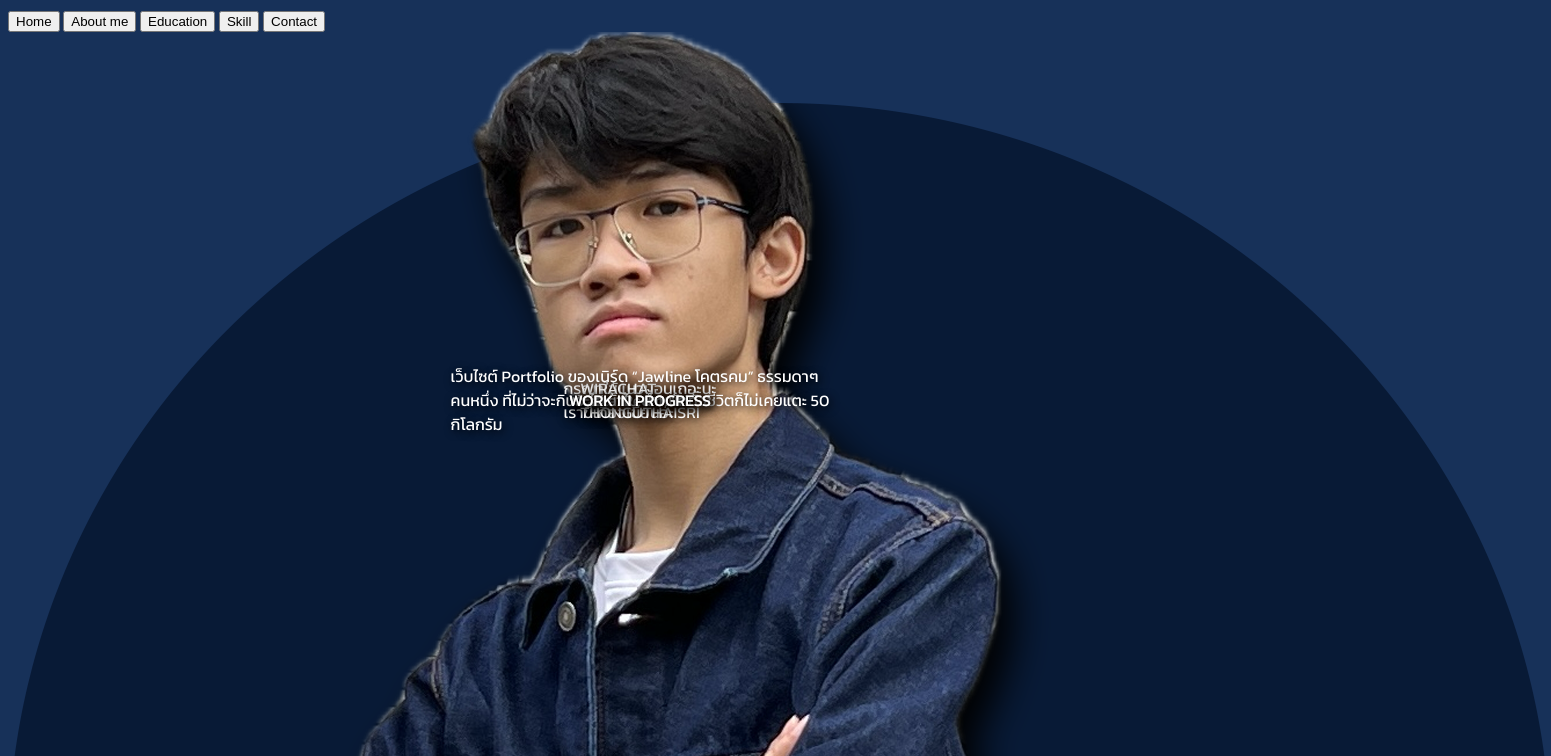
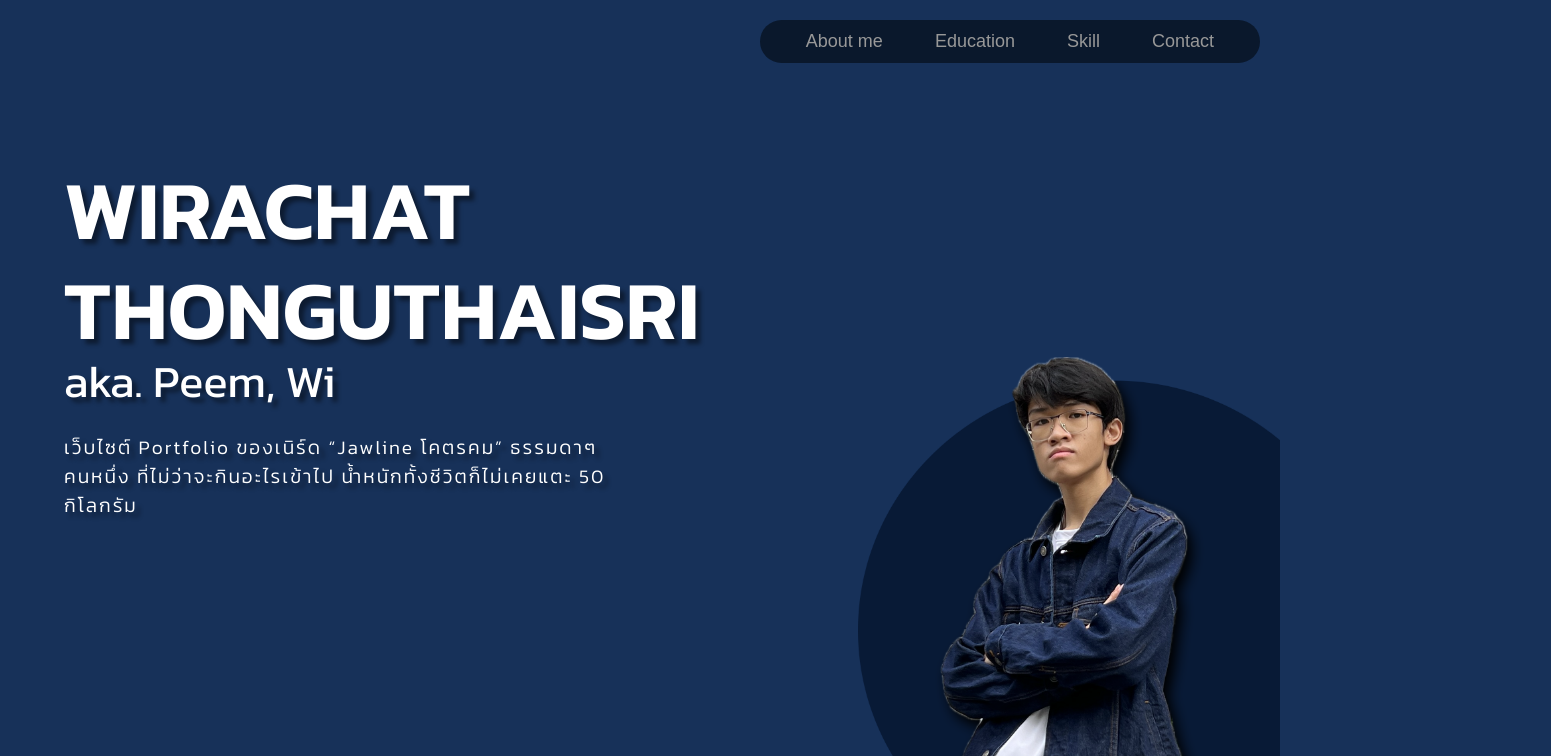
Before and after one commit to WirachatTH/test1, a plain HTML site: page index.html in a window 1280 px wide. Shown: the top 756 px of the page, 1551 px wide, since content can reach past the window. Drawn offline with Linux system fonts and the light colour scheme.

Commit message:
Update style.css

```diff
--- a/style.css
+++ b/style.css
@@ -1,16 +1,151 @@
+html, body {
+    margin: 0;
+    scroll-behavior: smooth;
+    background-attachment: fixed;
+    overflow-x: hidden;
+    overflow-y: auto;
+    font-family: 'Kanit', serif;
+    max-width: 100%;
+}
+::-webkit-scrollbar {
+    display: none;
+    -webkit-appearance: none;
+  }
 body {
     background-color: #173159;
-    font-family: 'Kanit';
     width: 100%;
     height: 100%;
 }
 
-p {
+.overlay {
+    position: fixed;
+    z-index: 100;
+    width: 100%;
+    height: 100%;
+    background-color: #173159;
+    visibility: hidden;
+    color: white;
+    display: flex;
+    justify-content: center;
+    align-items: center;
+    text-align: center;
+}
+
+.overlay.show {
+    visibility: visible;
+}
+
+.menu {
+    position: fixed;
+    top: 20px;
+    right: 20px;
+    display: flex;
+    /* gap: 40px; */
+    padding: 10px 20px;
+    background-color: #0a182c;
+    border-radius: 40px;
+    transition: all 0.3s ease;
+}
+
+.menu button {
+    background: none;
+    border: none;
+    color: rgb(152, 152, 152);
+    font-size: 18px;
+    cursor: pointer;
+    transition: all 0.3s ease;
+    margin-left: 20px;
+    margin-right: 20px;
+    text-wrap: nowrap;
+    max-width: 100px;
+    opacity: 1;
+}
+
+.menu button:hover {
+    color: white;
+}
+
+.menu button:active {
+    color: rgb(152, 152, 152);
+}
+
+.menu button.shrink {
+    max-width: 0;
+    opacity: 0;
+    margin: 0;
+    padding: 0;
+    transition: all 0.3s ease;
+    visibility: hidden;
+}
+
+.show {
+    transition: opacity 0.7s linear;
+    opacity: 1;
+}
+
+.hidden {
+    transition: opacity 0.7s linear;
+    opacity: 0;
+}
+
+.sec {
+    z-index: -1;
+    position: relative;
+    margin: 0;
+    width: 100vw;
+    height: 100vh;
+    color: black;
+}
+
+.sec1 {
+    color: white;
+    text-shadow: 5px 5px 4px hsla(0, 0%, 0%, 0.452);
+}
+
+.intro {
     position: absolute;
-    left: 50%;
-    top: 50%;
-    transform: translate(-50%, -50%);
-    color: white;
-    text-shadow: 2px 2px 8px black;
+    left: 5%;
+    top: 20%;
+    display: flex;
+    flex-direction: column;
+    justify-content: center;
+}
+
+.intro p {
     margin: 0;
+    padding: 0;
 }
+
+.intro p:nth-child(1) {
+    font-size: 6.5vw;
+    font-weight: 600;
+    line-height: 1.2;
+}
+
+.intro p:nth-child(2) {
+    line-height: 1;
+    font-size: 3.5vw;
+}
+
+
+.intro p:nth-child(3) {
+    margin-top: 30px;
+    font-size: 1.5vw;
+    font-weight: 300;
+    line-height: 1.5;
+    letter-spacing: 2px;
+}
+
+.peem1 {
+    position: absolute;
+    width: 40%;
+    bottom: -10%;
+    right: -7%;
+}
+
+.sec2, .sec3, .sec4, .sec5 {
+
+    display: flex;
+    justify-content: center;
+    align-items: center;
+}
```
